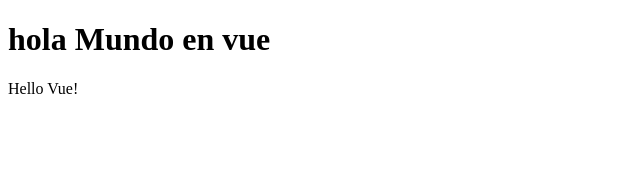
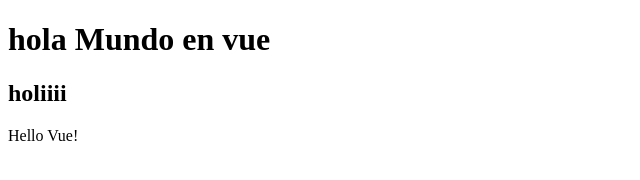
Before and after one commit to alvaroego23/probando-eliminar, a plain HTML site: page index.html in a window 1280 px wide. Shown: the whole page, without its empty margins (0-640 px from the left). Drawn offline with nearby package versions, Linux system fonts and the light colour scheme.

Commit message:
agrege h2

```diff
--- a/index.html
+++ b/index.html
@@ -8,6 +8,7 @@
 </head>
 <body>
     <h1>hola Mundo en vue</h1>
+    <h2>holiiii</h2>
     <div id="app">{{ message }}</div>
 
     <script src="https://unpkg.com/vue@3/dist/vue.global.js"></script>
```
